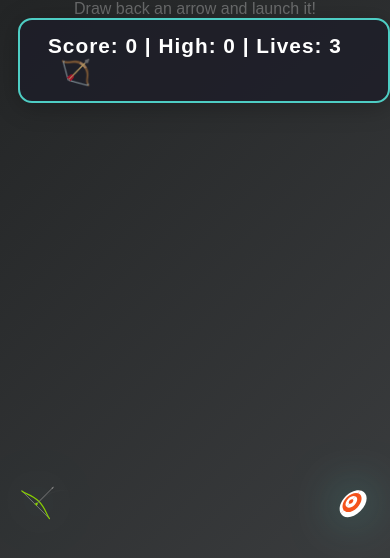
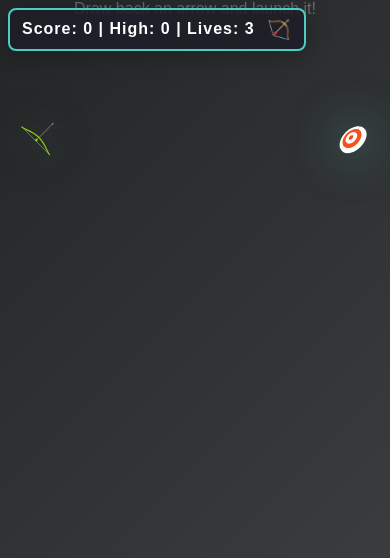
Before and after one commit to deviljitu1/Birthday, a plain HTML site: page game.html in a window 390 px wide. Drawn offline with nearby package versions, Linux system fonts and the light colour scheme.

Commit message:
Update game.html

```diff
--- a/game.html
+++ b/game.html
@@ -119,10 +119,31 @@
         filter: drop-shadow(0 0 24px #4ecdc4aa);
         border-radius: 18px;
         transition: filter 0.2s;
+        max-width: 98vw;
+        height: auto;
       }
       #game:hover {
         filter: drop-shadow(0 0 40px #f9d423cc);
       }
+      @media (max-width: 600px) {
+        #score {
+          top: 8px;
+          left: 8px;
+          font-size: 1rem;
+          padding: 8px 12px;
+          border-radius: 8px;
+        }
+        #game {
+          margin-top: 40px;
+          max-width: 100vw;
+          width: 100vw;
+          height: auto;
+          border-radius: 8px;
+        }
+        body {
+          padding: 0;
+        }
+      }
     </style>
   </body>
 </html>
```
